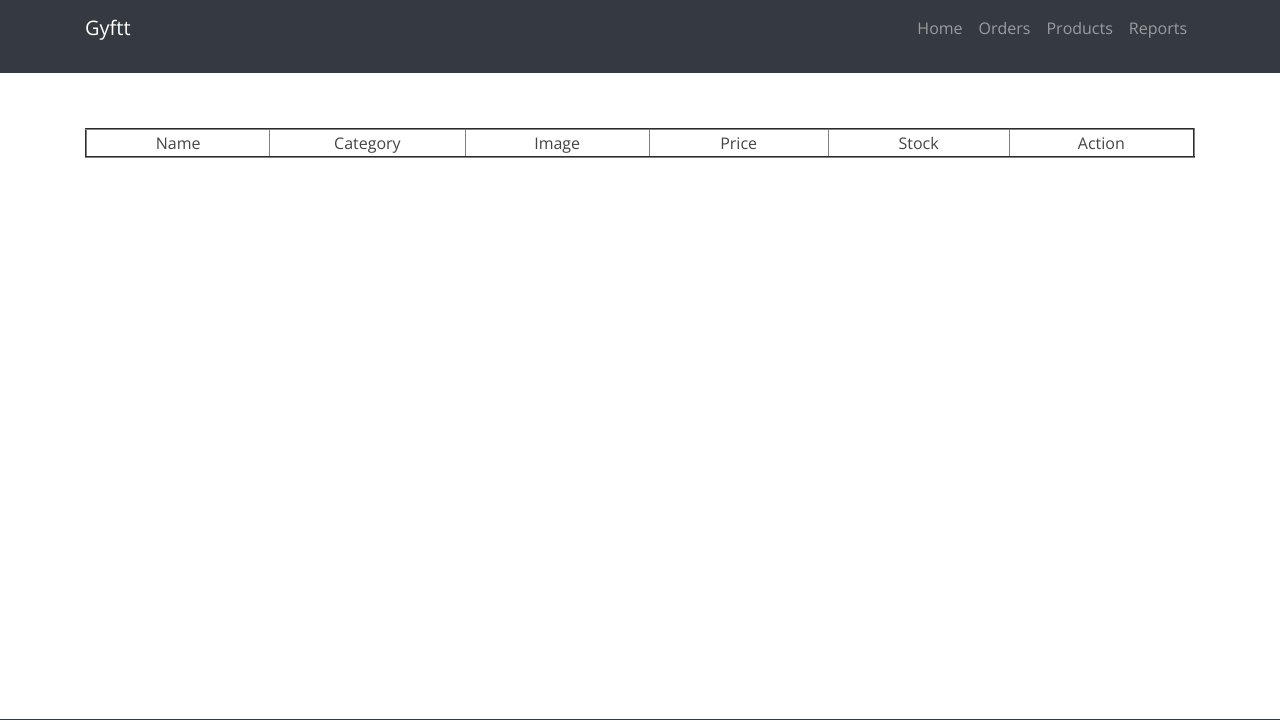
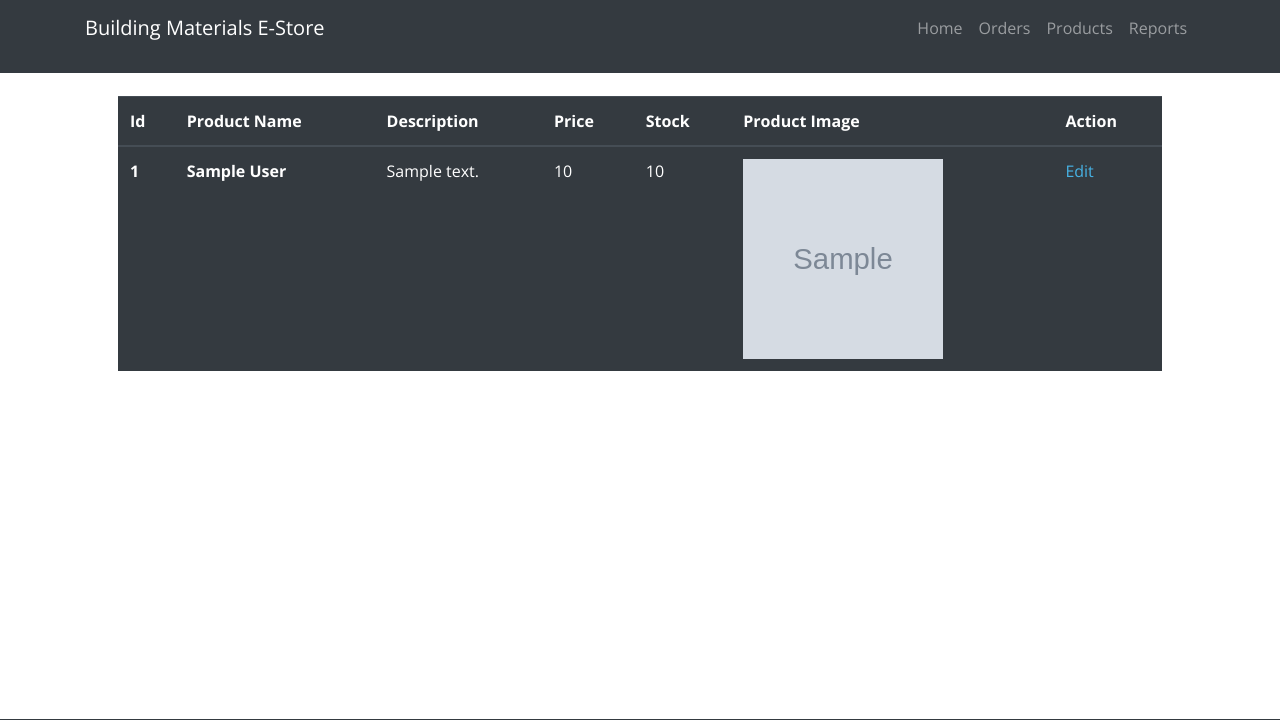
Before and after one commit to kevinjoseminj/Building-Materials-E-Store-Python, a Django app: page /viewproducts in a window 1280 px wide. Shown: the top 720 px of the page. Run offline with Django 3.2, Linux system fonts and the light colour scheme; tables that the repository leaves empty hold one stand-in row (values such as "Sample post"); grey boxes marked "Sample" are stand-in pictures; some libraries are stand-ins or nearby versions.

Commit message:
Created view for update product in admin module

```diff
--- a/adminapp/urls.py
+++ b/adminapp/urls.py
@@ -9,5 +9,7 @@ urlpatterns = [
     path('addproducts',views.addproducts,name='addproducts'),
     path('viewdelete',views.viewdelete,name='viewdelete'),
     path('saveproducts',views.saveproducts,name='saveproducts'),
+    path('editproduct/<int:id>',views.editproduct,name='editproduct'),
+    path('updateproduct/<int:id>',views.updateproduct,name='updateproduct'),
 
 ]
--- a/adminapp/views.py
+++ b/adminapp/views.py
@@ -33,8 +33,8 @@ def products(request):
     return render(request, 'aproducts.html')
 
 
-def viewproducts(request):
-    return render(request, 'viewproducts.html')
+"""def viewproducts(request):
+    return render(request, 'viewproducts.html')"""
 
 
 def viewdelete(request):
@@ -56,4 +56,28 @@ def saveproducts(request):
     fileurl = fs.url(photo)
     val=Products(name=proname, description=proddescription, price=proprice, stock=prostock, image=fileurl)
     val.save()
-    return render(request,'addproducts.html')
+    return redirect('addproducts')
+
+
+def viewproducts(request):
+    pro = Products.objects.all()
+    return render(request,'viewproducts.html',{'pro':pro})
+
+
+def editproduct(request,id):
+    pro = Products.objects.get(id=id)
+    return render(request, 'editproduct.html',{'pro':pro})
+
+
+def updateproduct(request,id):
+    pro = Products.objects.get(id=id)
+    proname = request.POST['productname']
+    proddescription = request.POST['description']
+    proprice = request.POST['price']
+    prostock = request.POST['stock']
+    proimage = request.FILES['productimage']
+    fs = FileSystemStorage()
+    photo = fs.save(proimage.name,proimage)
+    fileurl = fs.url(photo)
+    Products.objects.filter(pk=id).update(name=proname, description=proddescription, price=proprice, stock=prostock, image=fileurl)
+    return redirect('viewproducts')
--- a/templates/viewproducts.html
+++ b/templates/viewproducts.html
@@ -4,7 +4,7 @@
 
 <nav class=" navbar navbar-expand-lg navbar-dark fixed-top bg-dark">
   <div class="container">
-    <a class="navbar-brand br" href="#">Gyftt</a>
+    <a class="navbar-brand br" href="#">Building Materials E-Store</a>
     <button class="navbar-toggler" type="button" data-toggle="collapse" data-target="#navbarNavAltMarkup"
       aria-controls="navbarNavAltMarkup" aria-expanded="false" aria-label="Toggle navigation">
       <span class="navbar-toggler-icon"></span>
@@ -19,58 +19,36 @@
     </div>
   </div>
 </nav>
-<div class="container main" style="margin-top:10%;">
-  <table border="2">
-    <col width="350">
-    <col width="350">
-    <col width="350">
-    <col width="350">
-    <col width="350">
-    <col width="350">
+<div class="p-5">
+  <div class="container p-5">
+    <table class="table table-dark p-5">
+      <thead class="thead-dark">
         <tr>
-      <td>
-        <center>Name</center>
-      </td>
-      <td>
-        <center>Category</center>
-      </td>
-      <td>
-        <center>Image</center>
-      </td>
-      <td>
-        <center>Price</center>
-      </td>
-      <td>
-        <center>Stock</center>
-      </td>
-      <td>
-        <center>Action</center>
-      </td>
+          <th>Id</th>
+          <th>Product Name</th>
+          <th>Description</th>
+          <th>Price</th>
+          <th>Stock</th>
+          <th>Product Image</th>
+          <th>Action</th>
         </tr>
-
+      </thead>
+      <tbody>
         {% for i in pro %}
         <tr>
-      <td>
-        <center>{{i.name}}</center>
-      </td>
-      <td>
-        <center>{{i.category}}</center>
-      </td>
-      <td>
-        <center><img src="{{i.image}}" width="250" height="200"></center>
-      </td>
-      <td>
-        <center>{{i.price}}</center>
-      </td>
-      <td>
-        <center>{{i.stock}}</center>
-      </td>
-      <td>
-        <center><a href="/seditproduct/{{i.id}}">Edit</a></center>
-      </td>
+          <th>{{i.id}}</th>
+          <th>{{i.name}}</th>
+          <td>{{i.description}}</td>
+          <td>{{i.price}}</td>
+          <td>{{i.stock}}</td>
+          <td><img src="{{i.image}}" width="200" height="200"></td>
+          <td><a href="editproduct/{{i.id}}">Edit</a></td>
         </tr>
         {% endfor %}
+      </tbody>
     </table>
+  </div>
+</div>
 </div>
 
 {% endblock %}
```
Also changed, not shown: templates/editproduct.html (added, +55 -0 lines), media/3.png (added), media/3_ZYm3EVx.png (added), media/3_ctzvSXu.png (added), media/Screenshot (1).png (added), media/Screenshot (10).png (added), media/Screenshot (10)_IVegK7l.png (added), media/Screenshot (10)_LQyML6v.png (added), media/Screenshot (9).png (added). Lines whose indentation alone changed are shown as unchanged.
